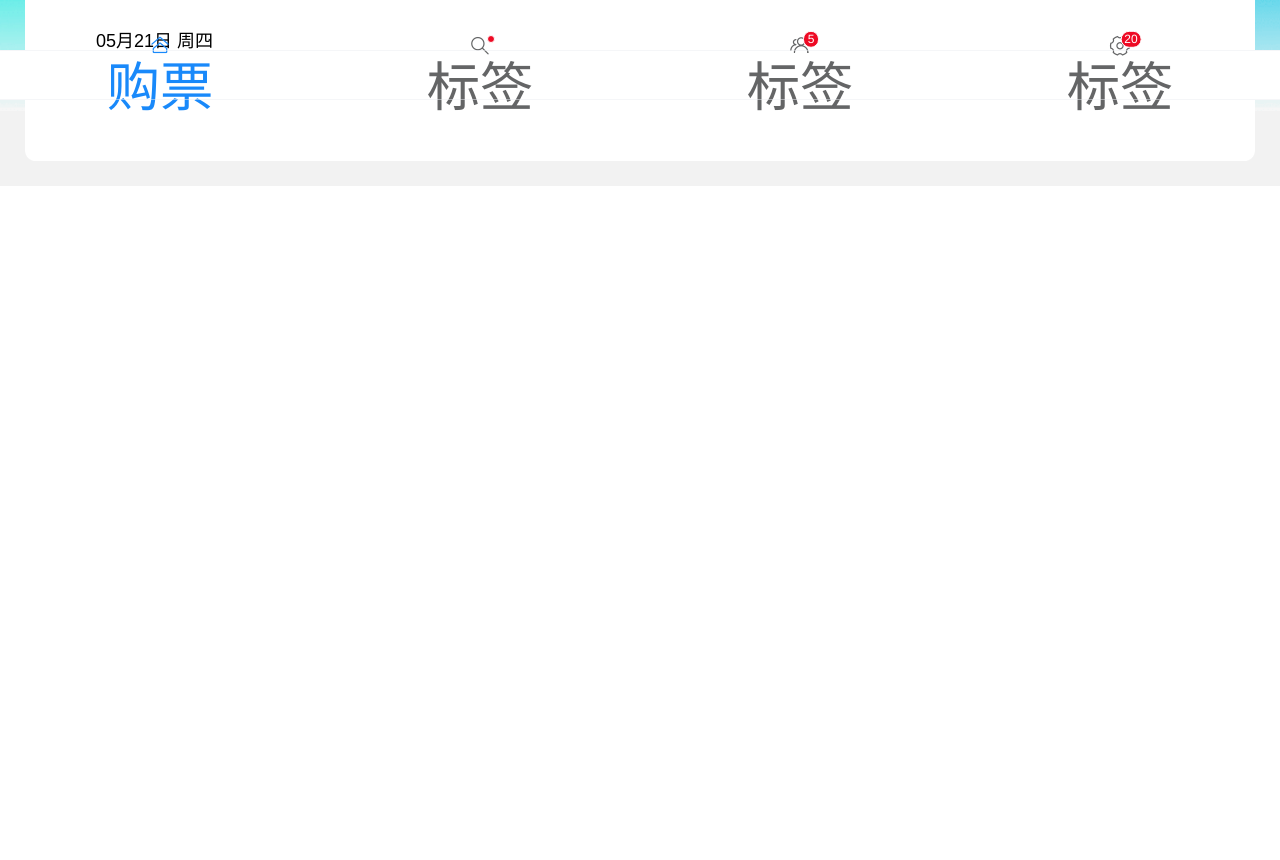
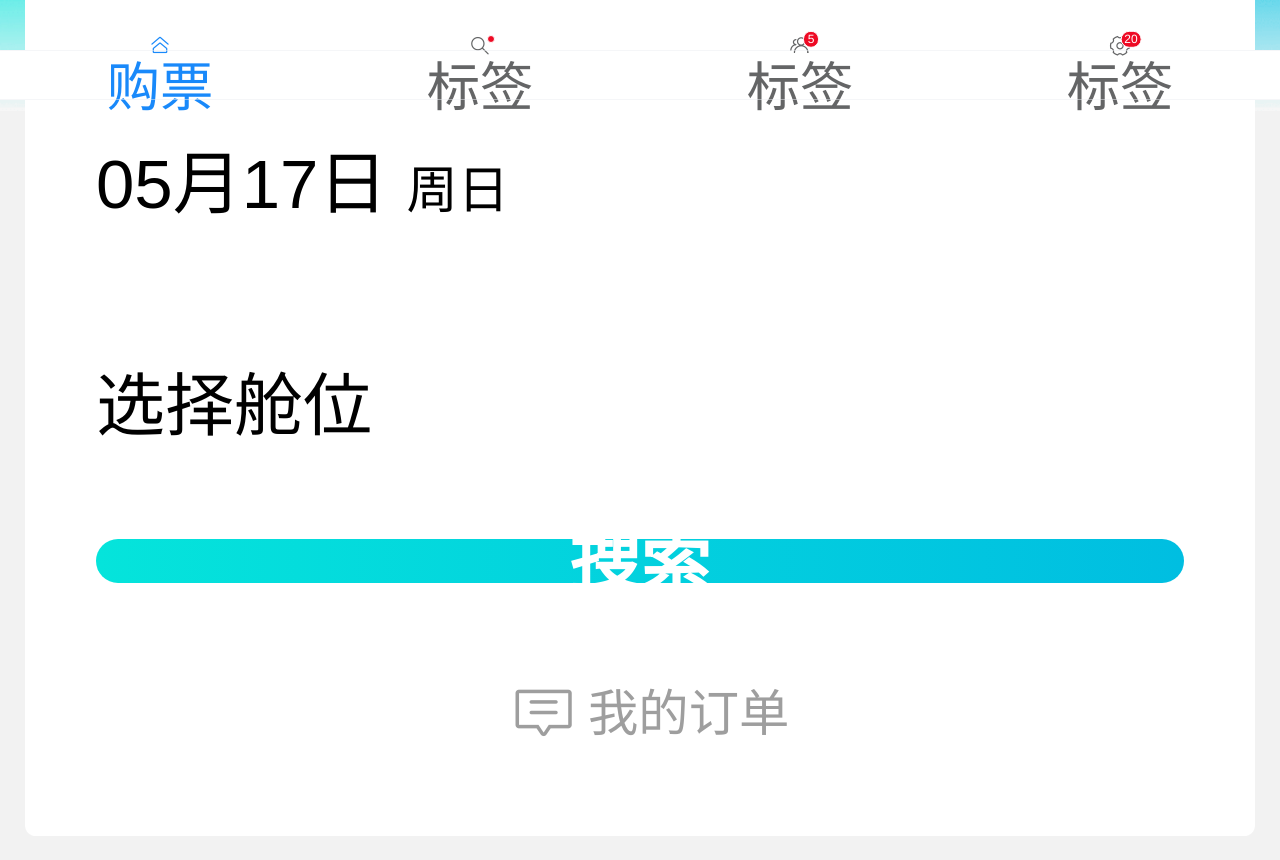
Before and after one commit to githubchx12380/vue-air-phone, a Vue app: page / in a window 1280 px wide. Shown: the part 700-1560 px from the top of the page. Before the commit the page ends 886 px from the top, so only its background shows below. Built offline with nearby package versions, Linux system fonts and the light colour scheme; no server answers.

Commit message:
flights select success

```diff
--- a/package.json
+++ b/package.json
@@ -3,13 +3,14 @@
   "version": "0.1.0",
   "private": true,
   "scripts": {
-    "serve": "vue-cli-service serve",
+    "serve": "vue-cli-service serve --open",
     "build": "vue-cli-service build"
   },
   "dependencies": {
     "animate.css": "^4.1.0",
     "axios": "^0.19.2",
     "core-js": "^3.6.4",
+    "moment": "^2.25.3",
     "vant": "^2.8.1",
     "vue": "^2.6.11",
     "vue-router": "^3.1.6",
--- a/src/components/air/CityDate.vue
+++ b/src/components/air/CityDate.vue
@@ -1,32 +1,78 @@
 <template>
   <div class="city-date-box">
-      <div class="city-date">05月21日 周四</div>
+    <div  @click="showDate">
+         <div class="city-date">{{initDate}} <span>{{dddate}}</span></div>
+    </div>
+    <van-calendar v-model="isshowdate"  :show-confirm="true" @confirm="confirmDate" :round="false" position="right" />
   </div>
 </template>
 
 <script>
+import moment from 'moment'
 export default {
     data() {
       return {
-        nowdate:''
+        isshowdate:false,
+        newdate:'',
+        dddate:'',
+        datearr: [
+          {d:1,t:'周一'},
+          {d:2,t:'周二'},
+          {d:3,t:'周三'},
+          {d:4,t:'周四'},
+          {d:5,t:'周五'},
+          {d:6,t:'周六'},
+          {d:0,t:'周日'},
+        ]
       }
     },
     methods:{
-      initDate() {
-
+      showDate() {
+        this.isshowdate = true
+      },
+      confirmDate(val) {
+        let result = moment(val).format('YYYY-MM-DD')
+        this.newdate = result
+        this.isshowdate = false
+      },
+      changeDateDD(dd) {
+          this.datearr.forEach(item => {
+            if(item.d == dd)
+            this.dddate = item.t
+          })
       }
     },
-    created() {
-      this.initDate() //获取当前时间
+    computed:{
+      initDate() {
+        let rst = this.newdate.split('-')
+        return rst[1] + '月' + rst[2] + '日'
+      },
+    },
+    watch:{
+      newdate() {
+        let dd = moment(this.newdate).format('d');
+        this.changeDateDD(dd)
+        this.$emit('depDateChange',this.newdate)
+      }
+    },
+    mounted() {
+      let res = moment().format('YYYY-MM-DD')
+      this.newdate = res
+      let dd = moment().format('d');
+      this.changeDateDD(dd)
+      this.$emit('depDateChange',this.newdate)
     }
 }
 </script>
 
-<style>
+<style lang="less">
 .city-date-box{
-  padding: 20px 0;
+  padding: 9.556vw 0;
 }
 .city-date{
-  font-size: 18px;
+  font-size: 5.389vw;
+  span{
+    font-size: 4vw;
+  }
 }
 </style>
--- /dev/null
+++ b/src/components/air/CityPosition.vue
@@ -0,0 +1,37 @@
+<template>
+  <div class="city-position-box">
+    <div @click="show = true">
+         <div class="city-date">{{PositionText}}</div>
+    </div>
+    <van-action-sheet v-model="show" :actions="actions" @select="onSelect" />
+  </div>
+</template>
+
+<script>
+import moment from 'moment'
+export default {
+    data() {
+      return {
+        show:false,
+        actions:[
+          { name: '舱位不限',cabinType:0 },
+          { name: '头等舱/商务舱',cabinType:1},
+          { name: '经济舱',cabinType:2},
+        ],
+        cabinType:0,
+        PositionText:'选择舱位'
+      }
+    },
+    methods:{
+      onSelect(val) {
+        this.PositionText = val.name
+        this.$emit('cabinPostion',val.cabinType)
+        this.show = false
+      }
+    },
+}
+</script>
+
+<style lang="less">
+
+</style>
--- a/src/components/air/CitySelect.vue
+++ b/src/components/air/CitySelect.vue
@@ -1,13 +1,24 @@
 <template>
   <div class="city-select">
     <div>
-       <div class="city animate__animated" @click="showPickerclick('dep')" :class="{animate__fadeOutRight:falg}">{{dep}}</div>
+       <div class="city animate__animated" @click="showPickerclick('dep')" :class="{animate__fadeOutRight:falg}">{{model.dep}}</div>
         <div @click="exchange">
               <van-icon  class="cityico animate__animated" name="replay" :class="{animate__wobble:falg}" />
         </div>
-       <div class="city animate__animated" @click="showPickerclick('arr')" :class="{animate__fadeOutLeft:falg}">{{arr}}</div>
+       <div class="city animate__animated" @click="showPickerclick('arr')" :class="{animate__fadeOutLeft:falg}">{{model.arr}}</div>
     </div>
-    <city-date />
+
+    <city-date @depDateChange="res => model.depDate = res" />
+
+    <city-position @cabinPostion="res => model.cabinType = res" />
+
+    <van-button
+        :block="true"
+        :round="true"
+        color="linear-gradient(to right, #05e4db, #00bee1)"
+    >搜索</van-button>
+
+    <div class="city-cart"><van-icon class="comment-o" name="comment-o" />我的订单</div>
 
     <van-popup v-model="showPicker" round position="bottom">
       <van-picker
@@ -19,26 +30,31 @@
     </van-popup>
 
 
-    <van-calendar v-model="show" :round="false" position="right" />
   </div>
 </template>
 
 <script>
 import { citylist } from '@/api/city.js'
 import CityDate from './CityDate'
+import CityPosition from './CityPosition'
 export default {
   components:{
-    CityDate
+    CityDate,  //出发时间
+    CityPosition //舱位
   },
   data() {
     return {
         falg:false, //切换城市控制控制变量
         temp:0,     //tab切换
-        dep:'北京', //默认出发
-        arr:'上海', //默认到达
         showPicker:false, //选择城市
         columns:null,  //城市列表
         show:false, // 控制日期显示
+        model:{
+          dep:'北京', //默认出发
+          arr:'上海', //默认到达
+          depDate:'', //出发时间
+          cabinType:0, //舱位
+        }
     }
   },
   methods:{
@@ -48,14 +64,14 @@ export default {
         }else{
           this.temp = 1
         }
-
+        this.showPicker = true
     },
     //选择城市确认
     onConfirm(value) {
       if(!this.temp) {
-        this.dep = value.text
+        this.model.dep = value.text
       }else{
-        this.arr = value.text
+        this.model.arr = value.text
       }
       this.showPicker = false
     },
@@ -65,14 +81,15 @@ export default {
     },
     //切换城市
     exchangeCity() {
-      let dep = this.dep
-      let arr = this.arr
-      this.dep = arr
-      this.arr = dep
+      let dep = this.model.dep
+      let arr = this.model.arr
+      this.model.dep = arr
+      this.model.arr = dep
     }
   },
   watch:{
     falg() {
+      //动画
       if(this.falg) {
         setTimeout(() => {
           this.falg = false
@@ -112,5 +129,24 @@ export default {
     font-size: 6.889vw;
     font-weight: 700;
   }
+  /deep/ .van-button--default{
+    margin: 6.944vw 0;
+    .van-button__text{
+      font-size: 5.5vw;
+      font-weight: 700;
+    }
+  }
+  .city-cart{
+    display: flex;
+    align-items: center;
+    justify-content: center;
+    color: #9E9E9E;
+    font-size: 3.933vw;
+    .comment-o{
+      font-size: 4.944vw;
+      padding: 0.878vw 1vw 0 1.667vw;
+    }
+  }
+
 }
 </style>
```
Also changed, not shown: 1 other file (tests, documents, lock files or other folders).
